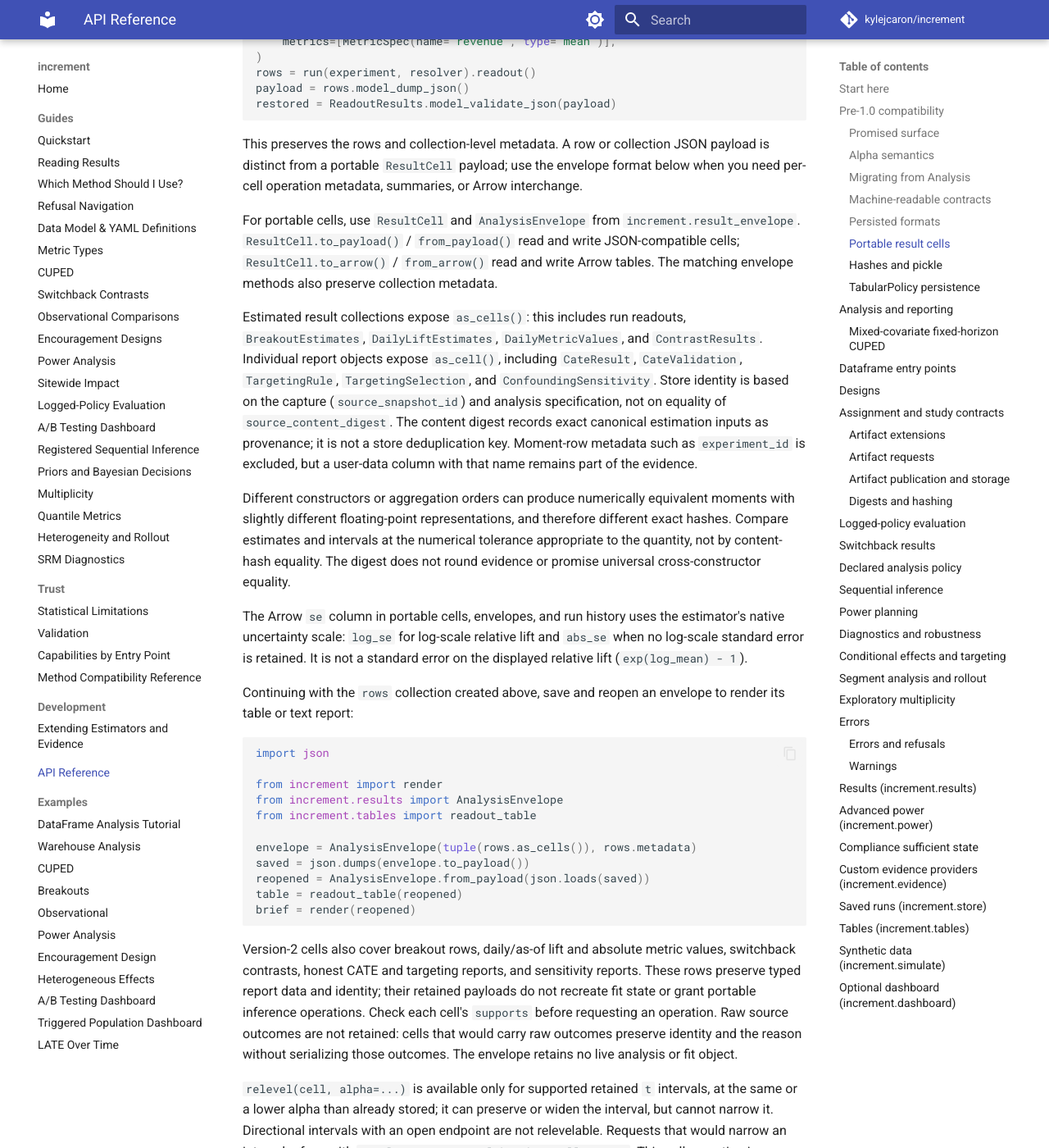
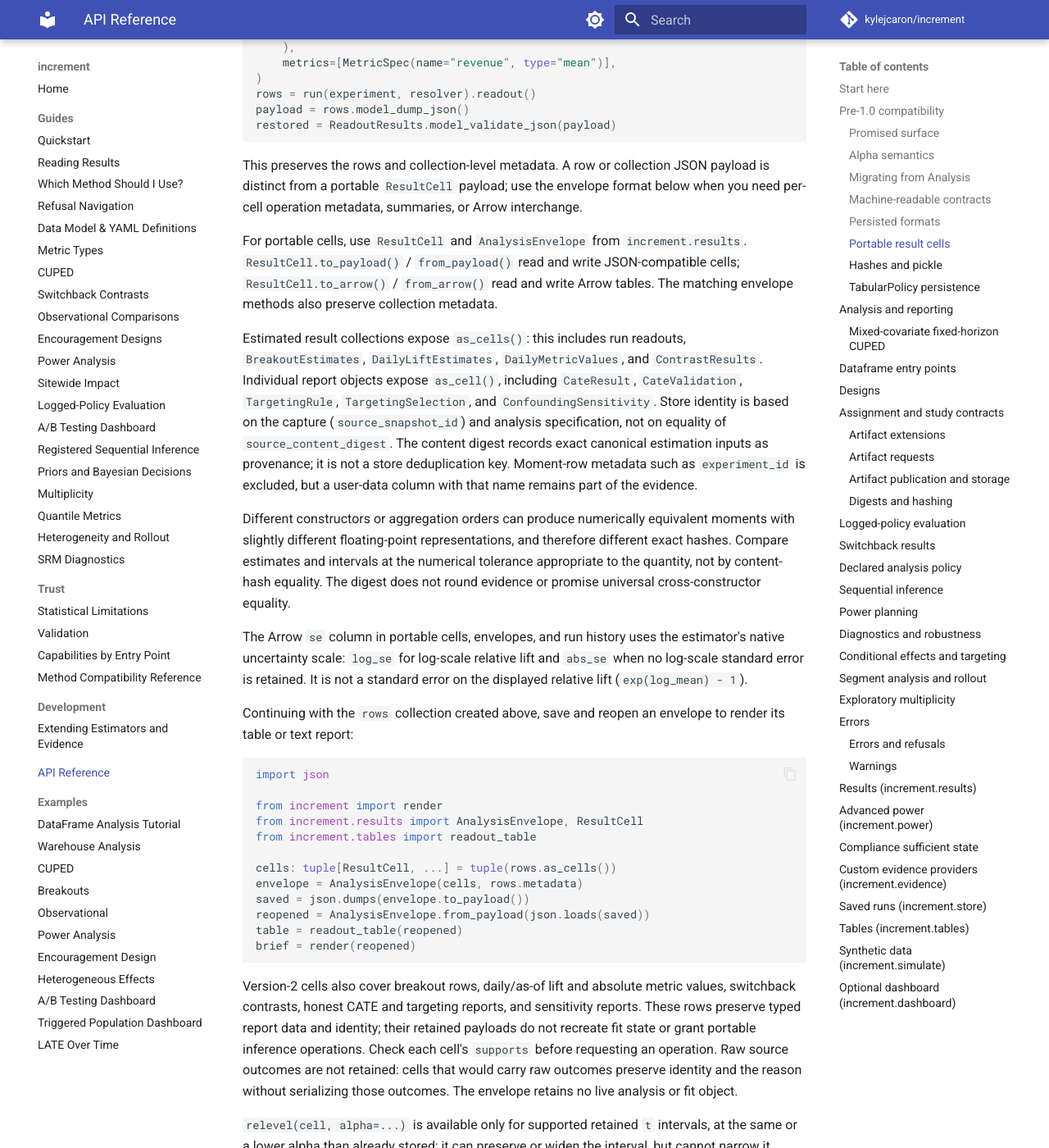
Before and after one commit to kylejcaron/increment, an MkDocs documentation site: the page built from docs/api.md, in a window 1280 px wide and 1400 px high, scrolled down 11797 px. Shown: the whole window at 82% size. Built offline with MkDocs 1.6.1 and Material for MkDocs 9.7.7, drawn with Linux system fonts in a browser that asks for light colours; comment, search, counter and statistics services are not loaded; some of the changed text lies outside the part shown.

Commit message:
fix: expose portable result cells in public results

```diff
--- a/docs/api.md
+++ b/docs/api.md
@@ -111,7 +111,7 @@
 
 - Release note (API addition): import priors, fixed inference, dataframe
   sequential-registration helpers, and exploratory-family operations from
-  `increment.estimators`; saved readout decoders and `AnalysisEnvelope` from
+  `increment.estimators`; saved readout decoders, `AnalysisEnvelope`, and `ResultCell` from
   `increment.results`; `WarehouseArtifactStore` from `increment.artifacts`;
   planning-procedure field types from `increment.power`; and `ComplianceArm`
   from `increment.evidence`. `ExperimentDefinition` at the root names the
@@ -402,7 +402,7 @@
 interchange.
 
 For portable cells, use `ResultCell` and `AnalysisEnvelope` from
-`increment.result_envelope`. `ResultCell.to_payload()` / `from_payload()` read
+`increment.results`. `ResultCell.to_payload()` / `from_payload()` read
 and write JSON-compatible cells; `ResultCell.to_arrow()` / `from_arrow()` read
 and write Arrow tables. The matching envelope methods also preserve collection
 metadata.
@@ -436,10 +436,11 @@
 import json
 
 from increment import render
-from increment.results import AnalysisEnvelope
+from increment.results import AnalysisEnvelope, ResultCell
 from increment.tables import readout_table
 
-envelope = AnalysisEnvelope(tuple(rows.as_cells()), rows.metadata)
+cells: tuple[ResultCell, ...] = tuple(rows.as_cells())
+envelope = AnalysisEnvelope(cells, rows.metadata)
 saved = json.dumps(envelope.to_payload())
 reopened = AnalysisEnvelope.from_payload(json.loads(saved))
 table = readout_table(reopened)
@@ -1606,6 +1607,8 @@
 
 ::: increment.results.AnalysisEnvelope
 
+::: increment.results.ResultCell
+
 ::: increment.results.ReadoutResults
 
 Binomial rows persist `binomial_set.numerical_qualification`:
```
Also changed, not shown: 2 other files.
